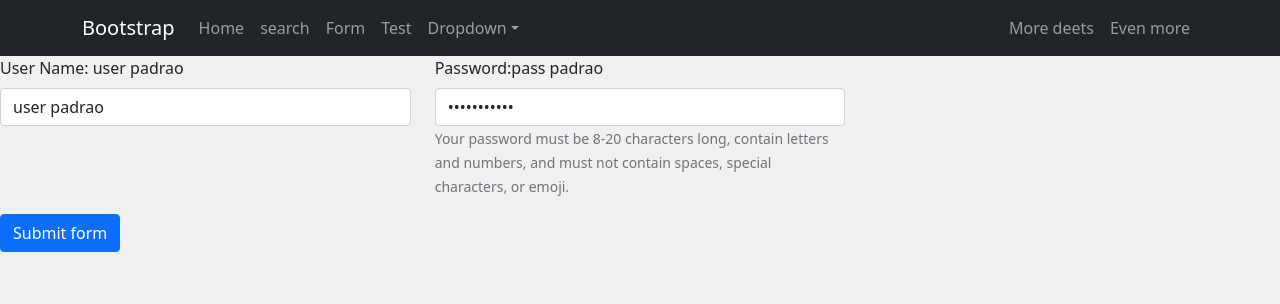
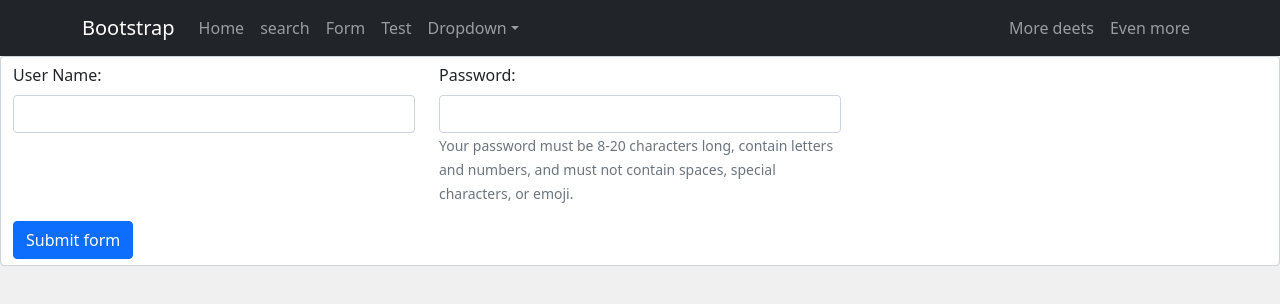
Before and after one commit to filipe1238/react-basic-project, a React (Create React App) app: page /Forms in a window 1280 px wide. Shown: the top 304 px of the page. Built offline with nearby package versions, Linux system fonts and the light colour scheme.

Commit message:
added controlled inputs

```diff
--- a/src/study/App.js
+++ b/src/study/App.js
@@ -133,12 +133,13 @@ const InputWithLabel = ({ id, value, type, isFocused, onInputChange, children })
 
   return (
     <>
-      <Form.Label htmlFor='searc'>{children} </Form.Label>
+      <Form.Label htmlFor='search'>{children} </Form.Label>
       &nbsp;
       <Form.Control
         id={id}
         type={type}
         value={value}
+        name="search"
         autoFocus={isFocused}
         onChange={onInputChange}
       />
@@ -154,7 +155,7 @@ const SearchForm = ({
 }) => (
   <form onSubmit={onSearchSubmit}>
 
-    <div class="rows justify-content-start">
+    <div className="rows justify-content-start">
       <InputWithLabel
         id="search"
         value={searchTerm}
--- a/src/study/Forms.js
+++ b/src/study/Forms.js
@@ -11,45 +11,59 @@ const Forms = () => {
         setUser(evt.target.value);
         console.log(user);
     };
-    const [user, setUser] = useState("user padrao");
-    const [password, setPassword] = useState("pass padrao");
+    const handleSubmit = (e) => {
+        e.preventDefault();
+        if (user.name &&
+            user.password) {
+            const newUser = { ...user, id: new Date().getTime().toString() };
+            setUsers([...users, newUser]);
+            setUser({ name: '', password: '' });
+        }
+
+    }
 
 
-    const handleChangeUser = (evt) => {
-        setUser(evt.target.value);
-    }
-    const handleChangePass = (evt) => {
-        setPassword(evt.target.value);
+    const [user, setUser] = useState({ name: '', password: '' });
+
+    const [users, setUsers] = useState([]);
+
+    const handleChange = (e) => {
+        const value = e.target.value;
+        const name = e.target.name
+        setUser({ ...user, [name]: value })
+
     }
 
 
     return (
 
-        <div>
-            <form onSubmit={onFormSubmit}>
+        <form className='form' onSubmit={handleSubmit}>
+            <div className='form-control gap-50'>
                 <Row className="mb-3">
                     <Form.Group as={Col} md="4" >
-                        <Form.Label htmlFor="inputUserName5">User Name: {user}</Form.Label>
+                        <Form.Label htmlFor="inputUserName5">User Name: {user.name}</Form.Label>
                         <Form.Control
-                            value={user}
+                            value={user.name}
                             type="username"
+                            name="name"
                             id="inputUserName5"
                             aria-describedby="passwordHelpBlock"
-                            onChange={handleChangeUser}
+                            onChange={handleChange}
                         />
 
                     </Form.Group>
 
 
-                    <Form.Group as={Col} md="4" controlId="formBasicPassword"   >
+                    <Form.Group as={Col} md="4" >
 
-                        <Form.Label htmlFor="inputPassword5">Password:{password }</Form.Label>
+                        <Form.Label htmlFor="inputPassword5">Password:{user.password}</Form.Label>
                         <Form.Control
                             type="password"
                             id="inputPassword5"
+                            name="password"
                             aria-describedby="passwordHelpBlock"
-                            onChange={handleChangePass}
-                            value={password}
+                            onChange={handleChange}
+                            value={user.password}
                         />
                         <Form.Text id="passwordHelpBlock">
                             Your password must be 8-20 characters long, contain letters and numbers, and
@@ -62,10 +76,9 @@ const Forms = () => {
                 </Row>
                 <Button type="submit">Submit form</Button>
 
+            </div>
+        </form>
 
-            </form>
-
-        </div >
     );
 }
 
```
